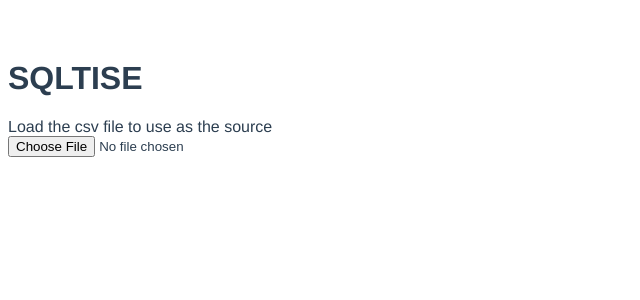
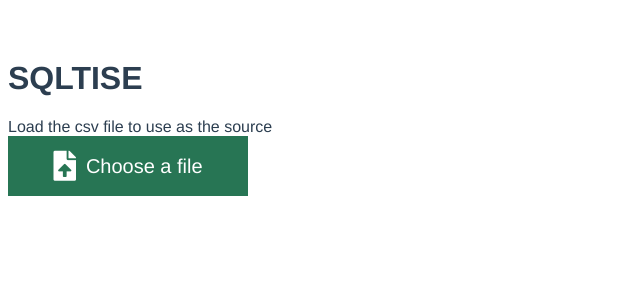
Before and after one commit to danw8/sqltise, a Vue app in the folder ui/: page / in a window 1280 px wide. Shown: the top 300 px of the page, without its empty margins (0-640 px from the left). Built offline with nearby package versions, Linux system fonts and the light colour scheme.

Commit message:
styled the files selection input.

```diff
--- a/ui/package.json
+++ b/ui/package.json
@@ -8,6 +8,8 @@
     "lint": "vue-cli-service lint"
   },
   "dependencies": {
+    "i": "^0.3.6",
+    "npm": "^6.5.0",
     "vue": "^2.5.21"
   },
   "devDependencies": {
--- a/ui/public/index.html
+++ b/ui/public/index.html
@@ -5,6 +5,10 @@
     <meta http-equiv="X-UA-Compatible" content="IE=edge">
     <meta name="viewport" content="width=device-width,initial-scale=1.0">
     <link rel="icon" href="<%= BASE_URL %>favicon.ico">
+	<link rel="stylesheet"
+		href="https://use.fontawesome.com/releases/v5.2.0/css/all.css"
+		integrity="sha384-hWVjflwFxL6sNzntih27bfxkr27PmbbK/iSvJ+a4+0owXq79v+lsFkW54bOGbiDQ"
+		crossorigin="anonymous">
     <title>sqltise</title>
   </head>
   <body>
--- a/ui/src/components/LoadCsvFile.vue
+++ b/ui/src/components/LoadCsvFile.vue
@@ -1,7 +1,10 @@
 <template>
 	<form id="fileform" ref="fileform">
 		<div>Load the csv file to use as the source</div>
-		<input type="file" id="files" name="csvfile" accept="text/csv" v-on:change="fileSelected"/>
+		<div class="file-upload">
+			<input type="file" id="files" ref="files" name="csvfile" class="csv-upload" accept="text/csv" v-on:change="fileSelected"/>
+			<div class="csv-upload-label"  v-on:click="selectfile"><i class="fa fa-file-upload upload-icon"></i><span ref="filelabel">Choose a file</span></div>
+		</div>
 	</form>
 </template>
 
@@ -33,6 +36,8 @@ export default {
 				return;
 			}
 
+			this.$refs.filelabel.textContent = file.name;
+
 			var reader = new FileReader();
 			reader.readAsText(file);
 			reader.onload = () => {
@@ -40,6 +45,9 @@ export default {
 				// this seems to work except I'm not listening on the parent yet
 				this.$root.$emit('loaded', file);
 			}
+		},
+		selectfile: function () {
+			this.$refs.files.click();
 		}
 	}
 }
@@ -52,4 +60,45 @@ export default {
 	height: 50px;
 	background-color: black;
 }
+
+.file-upload {
+	position: relative;
+}
+
+.csv-upload-label {
+	position: absolute;
+	top: 0px;
+	left: 0px;
+	width: 240px;
+	height: 60px;
+	z-index: 2;
+	color: white;
+	font-size: 1.25em;
+	background-color: #277554;
+	display: flex;
+	justify-content: center;
+	align-items: center;
+	cursor: pointer;
+}
+
+.csv-upload-label:hover {
+	background-color: #499273;
+}
+
+.csv-upload {
+	position: relative;
+	text-align: right;
+	-moz-opacity: 0;
+	filter:alpha(opacity:0);
+	opacity: 0;
+	z-index: 1;
+	width: 240px;
+	height: 60px;
+	cursor: pointer;
+}
+
+.upload-icon{
+	font-size: 30px;
+	padding-right: 10px;
+}
 </style>
```
